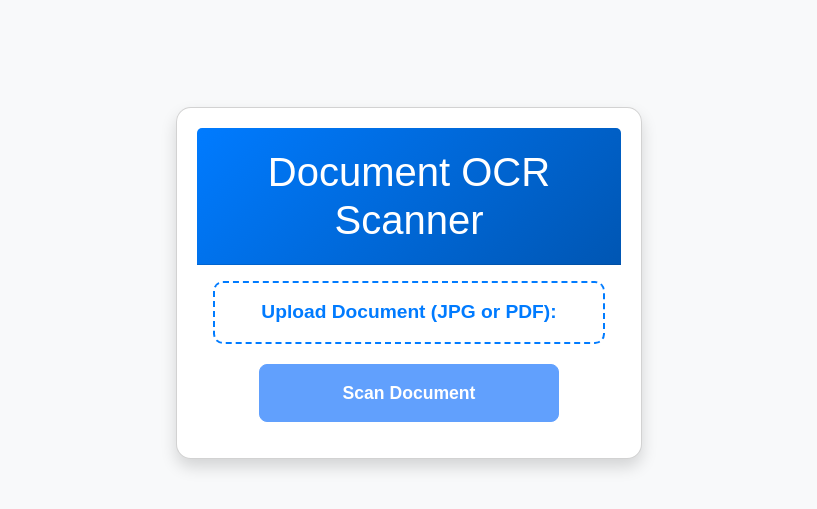
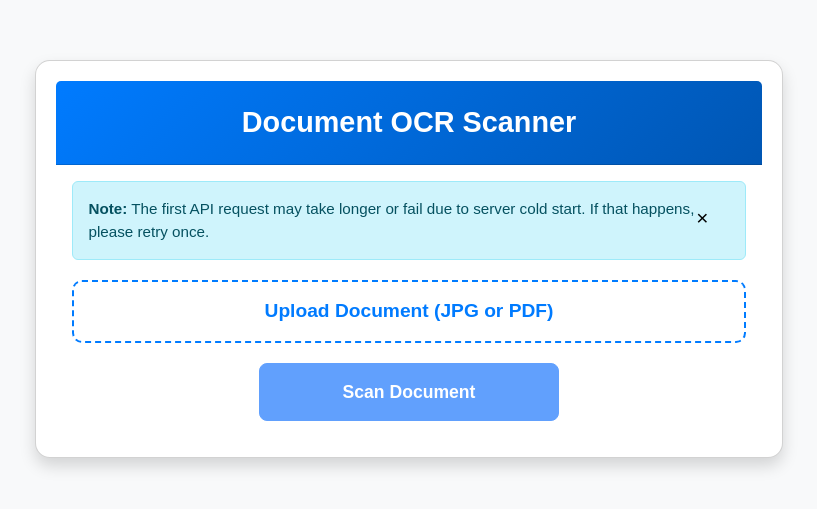
Before and after one commit to iamamansid/doc-ocr-ui, a React (Create React App) app: page / in a window 1280 px wide. Shown: the part 141-650 px from the top of the page, without its empty margins (231-1048 px from the left). Built offline with nearby package versions, Linux system fonts and the light colour scheme.

Commit message:
deployment to AWS

```diff
--- a/src/App.css
+++ b/src/App.css
@@ -12,7 +12,7 @@ body {
 
 /* Main Container */
 .container {
-    max-width: 900px; /* Increased width for large screens */
+    max-width: 900px;
     width: 90%;
     margin: auto;
     padding: 30px;
@@ -43,6 +43,23 @@ body {
     border-radius: 12px 12px 0 0;
 }
 
+/* Cold Start Banner */
+.cold-start-banner {
+    position: relative;
+    font-size: 0.95rem;
+    margin-bottom: 20px;
+}
+
+.cold-start-banner .close {
+    position: absolute;
+    right: 12px;
+    top: 8px;
+    background: none;
+    border: none;
+    font-size: 1.3rem;
+    cursor: pointer;
+}
+
 /* Form Styles */
 .form-group {
     width: 100%;
@@ -59,7 +76,6 @@ label[for="document"] {
     padding: 15px;
     border: 2px dashed #007bff;
     border-radius: 10px;
-    text-align: center;
     cursor: pointer;
     font-weight: bold;
     color: #007bff;
@@ -72,15 +88,14 @@ label[for="document"]:hover {
     color: white;
 }
 
-/* Selected File Name */
+/* Selected File */
 .file-info {
     font-size: 1rem;
     font-style: italic;
-    text-align: center;
     margin-top: 10px;
 }
 
-/* Button Styles */
+/* Button */
 .btn-primary {
     display: block;
     width: 100%;
@@ -103,7 +118,7 @@ label[for="document"]:hover {
     margin-right: 8px;
 }
 
-/* OCR Result Styles */
+/* OCR Results */
 .ocr-results {
     margin-top: 25px;
 }
@@ -115,7 +130,7 @@ label[for="document"]:hover {
     margin-bottom: 15px;
 }
 
-/* Card for Results */
+/* OCR Cards */
 .ocr-card {
     border-radius: 10px;
     box-shadow: 0 4px 10px rgba(0, 0, 0, 0.1);
@@ -124,7 +139,7 @@ label[for="document"]:hover {
     margin-top: 15px;
 }
 
-/* OCR Text Styling */
+/* OCR Text */
 .ocr-text {
     font-family: monospace;
     background: #ffffff;
@@ -134,35 +149,21 @@ label[for="document"]:hover {
     font-size: 1rem;
 }
 
-/* Responsive Design */
-@media (max-width: 1024px) {
-    .container {
-        max-width: 80%;
-    }
-}
-
+/* Responsive */
 @media (max-width: 768px) {
     .container {
-        max-width: 95%;
         padding: 20px;
     }
 
     .card-header {
         font-size: 1.5rem;
-        padding: 15px;
     }
 
     label[for="document"] {
         font-size: 1rem;
-        padding: 12px;
     }
 
     .btn-primary {
         font-size: 1rem;
-        padding: 12px;
-    }
-
-    .ocr-results h2 {
-        font-size: 1.4rem;
     }
 }
--- a/src/App.js
+++ b/src/App.js
@@ -5,7 +5,8 @@ import 'bootstrap/dist/css/bootstrap.min.css';
 import './App.css';
 
 // Ensure PDF.js worker is loaded correctly
-GlobalWorkerOptions.workerSrc = `https://cdnjs.cloudflare.com/ajax/libs/pdf.js/2.16.105/pdf.worker.min.js`;
+GlobalWorkerOptions.workerSrc =
+  'https://cdnjs.cloudflare.com/ajax/libs/pdf.js/2.16.105/pdf.worker.min.js';
 
 function App() {
   const [file, setFile] = useState(null);
@@ -13,8 +14,10 @@ function App() {
   const [ocrResult, setOcrResult] = useState(null);
   const [error, setError] = useState(null);
   const [loading, setLoading] = useState(false);
+  const [showColdStartBanner, setShowColdStartBanner] = useState(true);
 
   const MAX_FILE_SIZE = 5 * 1024 * 1024;
+
   const handleFileChange = (e) => {
     const selectedFile = e.target.files[0];
 
@@ -25,7 +28,12 @@ function App() {
       return;
     }
 
-        if (!(selectedFile.type === 'image/jpeg' || selectedFile.type === 'application/pdf')) {
+    if (
+      !(
+        selectedFile.type === 'image/jpeg' ||
+        selectedFile.type === 'application/pdf'
+      )
+    ) {
       setFile(null);
       setFileName('');
       setError('Please upload a valid JPG or PDF file.');
@@ -50,22 +58,28 @@ function App() {
     const pdf = await getDocument({ data: arrayBuffer }).promise;
     const page = await pdf.getPage(1);
     const viewport = page.getViewport({ scale: 1.5 });
+
     const canvas = document.createElement('canvas');
     const context = canvas.getContext('2d');
     canvas.height = viewport.height;
     canvas.width = viewport.width;
 
-    await page.render({ canvasContext: context, viewport: viewport }).promise;
+    await page.render({ canvasContext: context, viewport }).promise;
 
     return new Promise((resolve) => {
-      canvas.toBlob((blob) => {
+      canvas.toBlob(
+        (blob) => {
           resolve(new File([blob], 'converted.jpg', { type: 'image/jpeg' }));
-      }, 'image/jpeg', 0.9);
+        },
+        'image/jpeg',
+        0.9
+      );
     });
   };
 
   const handleSubmit = async (e) => {
     e.preventDefault();
+
     if (!file) {
       setError('Please select a file to upload.');
       return;
@@ -77,6 +91,7 @@ function App() {
 
     try {
       let fileToUpload = file;
+
       if (file.type === 'application/pdf') {
         fileToUpload = await convertPdfToJpg(file);
       }
@@ -87,18 +102,19 @@ function App() {
       const response = await axios.post(
         'https://spring-ai-backend-production-0a75.up.railway.app/api/webapp/v0/getDocScanned',
         formData,
-        {
-          headers: { 'Content-Type': 'multipart/form-data' },
-        }
+        { headers: { 'Content-Type': 'multipart/form-data' } }
       );
 
       if (response.data.result) {
         setOcrResult(response.data.response);
+        setShowColdStartBanner(false);
       } else {
-        setError('Failed to process the document.');
+        setError('Failed to process the document. Please retry once.');
       }
     } catch (err) {
-      setError('An error occurred while processing the document.');
+      setError(
+        'The request failed. This may occur during the first attempt due to server cold start. Please retry once.'
+      );
       console.error(err);
     } finally {
       setLoading(false);
@@ -106,30 +122,47 @@ function App() {
   };
 
   return (
-    <div className="container mt-5">
-      <div className="card shadow custom-width">
-        <div className="card-header bg-primary text-white text-center">
-          <h1 className="mb-0">Document OCR Scanner</h1>
+    <div className="container">
+      <div className="card shadow">
+        <div className="card-header">
+          Document OCR Scanner
         </div>
+
         <div className="card-body">
+
+          {showColdStartBanner && (
+            <div className="alert alert-info cold-start-banner">
+              <strong>Note:</strong> The first API request may take longer or fail
+              due to server cold start. If that happens, please retry once.
+              <button
+                className="close"
+                onClick={() => setShowColdStartBanner(false)}
+              >
+                &times;
+              </button>
+            </div>
+          )}
+
           <form onSubmit={handleSubmit}>
             <div className="form-group">
-              <label htmlFor="document" className="font-weight-bold">
-                Upload Document (JPG or PDF):
-              </label>
+              <label htmlFor="document">Upload Document (JPG or PDF)</label>
               <input
                 type="file"
-                className="form-control-file"
                 id="document"
                 onChange={handleFileChange}
                 accept=".jpg,.jpeg,.pdf"
               />
-              {fileName && <p className="mt-2 font-italic">Selected: {fileName}</p>}
+              {fileName && <div className="file-info">Selected: {fileName}</div>}
             </div>
-            <button type="submit" className="btn btn-primary btn-block" disabled={loading || !file}>
+
+            <button
+              type="submit"
+              className="btn btn-primary"
+              disabled={loading || !file}
+            >
               {loading ? (
                 <>
-                  <span className="spinner-border spinner-border-sm" role="status" aria-hidden="true"></span>{' '}
+                  <span className="spinner-border spinner-border-sm"></span>
                   Processing...
                 </>
               ) : (
@@ -138,34 +171,29 @@ function App() {
             </button>
           </form>
 
-          {error && <div className="alert alert-danger mt-4"><strong>Error:</strong> {error}</div>}
+          {error && (
+            <div className="alert alert-danger mt-4">
+              <strong>Error:</strong> {error}
+            </div>
+          )}
 
           {ocrResult && (
-            <div className="mt-4">
-              <h2 className="text-center mb-4">OCR Results</h2>
-              <div className="card">
-                <div className="card-header bg-secondary text-white">
-                  <h5 className="card-title mb-0">Caption</h5>
+            <div className="ocr-results">
+              <h2>OCR Results</h2>
+
+              <div className="ocr-card">
+                <strong>Caption</strong>
+                <p>{ocrResult.captionResult}</p>
               </div>
-                <div className="card-body">
-                  <p className="card-text">{ocrResult.captionResult}</p>
+
+              <div className="ocr-card">
+                <strong>Confidence</strong>
+                <p>{ocrResult.confidence}</p>
               </div>
-              </div>
-              <div className="card mt-3">
-                <div className="card-header bg-secondary text-white">
-                  <h5 className="card-title mb-0">Confidence</h5>
-                </div>
-                <div className="card-body">
-                  <p className="card-text">{ocrResult.confidence}</p>
-                </div>
-              </div>
-              <div className="card mt-3">
-                <div className="card-header bg-secondary text-white">
-                  <h5 className="card-title mb-0">Extracted Text</h5>
-                </div>
-                <div className="card-body">
-                  <pre className="card-text ocr-text">{ocrResult.readResult}</pre>
-                </div>
+
+              <div className="ocr-card">
+                <strong>Extracted Text</strong>
+                <pre className="ocr-text">{ocrResult.readResult}</pre>
               </div>
             </div>
           )}
```
Lines whose indentation alone changed are shown as unchanged.
